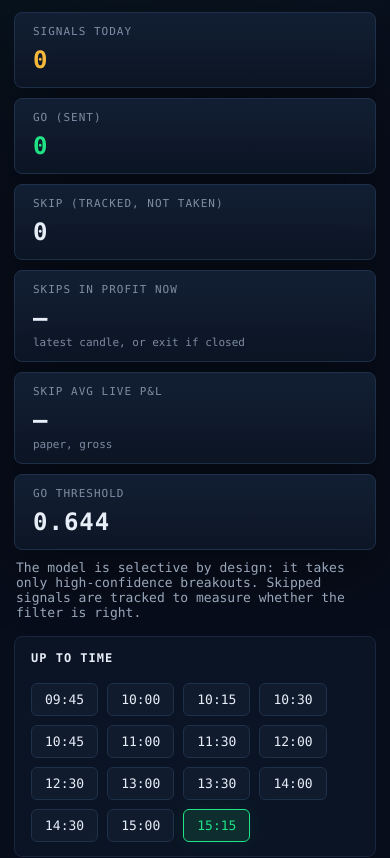
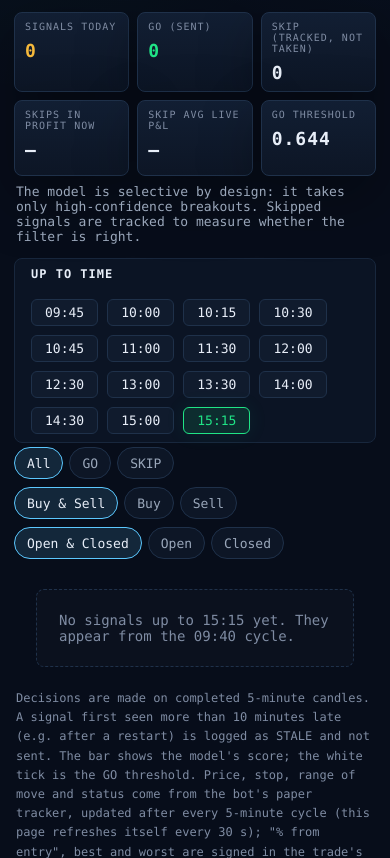
Before and after one commit to shravankishore2/option-orb-bot, a Flask app: page /live in a window 390 px wide. Shown: the part 304-1162 px from the top of the page. Run offline with Flask 3, Linux system fonts and the light colour scheme.

Commit message:
Live view: SKIP badge never splits; compact strip and time filter; 3-column strip on phones
Co-Authored-By: Claude Opus 5.5 <noreply@anthropic.com>
Claude-Session: https://claude.ai/code/session_0165cZSCtXKumLAQiE5pJGXF

```diff
--- a/static/style.css
+++ b/static/style.css
@@ -889,8 +889,11 @@ em.few, em.pos, em.neg { font-style: normal; }
 .sr-only { position: absolute; width: 1px; height: 1px; padding: 0; margin: -1px; overflow: hidden;
            clip: rect(0 0 0 0); white-space: nowrap; border: 0; }
 
-#live-strip .stats-row { padding: 12px 0 8px; gap: 10px; }
-#live-strip .stat-card { padding-top: 12px; padding-bottom: 12px; }
+#live-strip .stats-row { padding: 12px 0 6px; gap: 10px; }
+#live-strip .stat-card { padding-top: 10px; padding-bottom: 10px; }
+#live-strip .stat-card strong { font-size: 22px; }
+.filter-strip.compact { margin-top: 8px; padding-top: 8px; padding-bottom: 8px; margin-bottom: 4px; }
+.filter-strip.compact .time-btn { padding-top: 5px; padding-bottom: 5px; }
 @media (min-width: 1100px) and (max-width: 1300px) {
     #live-strip .stats-row { grid-template-columns: repeat(6, minmax(0, 1fr)); }
 }
@@ -910,8 +913,8 @@ em.few, em.pos, em.neg { font-style: normal; }
              border: 1px solid var(--border); border-radius: 8px; background: var(--panel);
              font-family: ui-sans-serif, system-ui, -apple-system, "Segoe UI", Roboto, "Helvetica Neue", Arial, sans-serif;
              font-variant-numeric: tabular-nums; }
-.sig-table col.c-signal { width: 17%; }
-.sig-table col.c-decision { width: 13%; }
+.sig-table col.c-signal { width: 15%; }
+.sig-table col.c-decision { width: 15%; }
 .sig-table col.c-score { width: 11%; }
 .sig-table col.c-price { width: 17%; }
 .sig-table col.c-stop { width: 13%; }
@@ -948,9 +951,11 @@ th[aria-sort="descending"] .sort i::after { content: "↓"; opacity: 1; }
 .dir-sell { background: var(--red-soft); color: #ff6874; }   /* 5.2:1 even on a GO row's tint */
 .dir-sell::before { content: "▼ "; }
 
-.dec { display: inline-flex; align-items: baseline; gap: 6px; padding: 3px 8px; border-radius: 4px;
-       font-size: 12px; font-weight: 800; letter-spacing: 0.05em; }
-.dec small { font-size: 11px; font-weight: 500; letter-spacing: 0; }
+.dec { display: inline-flex; flex-wrap: wrap; align-items: baseline; column-gap: 6px; padding: 3px 8px;
+       border-radius: 4px; font-size: 12px; letter-spacing: 0.05em; }
+.dec b { font-weight: 800; white-space: nowrap; }
+.dec small { font-size: 11px; font-weight: 500; letter-spacing: 0; white-space: nowrap; }
+.dec-go { font-weight: 800; }
 .dec-go { background: var(--green); color: #06251a; }
 .dec-skip { border: 1px dashed var(--muted); color: var(--muted-2); }
 .dec-stale { border: 1px solid var(--amber); color: var(--amber); }
@@ -1001,6 +1006,11 @@ th[aria-sort="descending"] .sort i::after { content: "↓"; opacity: 1; }
 
 /* Under 768 px each signal is a card with the same information. */
 @media (max-width: 767px) {
+    #live-strip .stats-row { grid-template-columns: repeat(3, minmax(0, 1fr)); gap: 8px; }
+    #live-strip .stat-card { padding: 8px 10px; }
+    #live-strip .stat-card span { font-size: 10px; }
+    #live-strip .stat-card strong { font-size: 18px; }
+    #live-strip .stat-card small { display: none; }
     .chip-count { margin-left: 0; width: 100%; }
     .sig-table, .sig-table thead, .sig-table tbody, .sig-table tr, .sig-table td { display: block; }
     .sig-table { border: 0; background: none; }
--- a/templates/dashboard.html
+++ b/templates/dashboard.html
@@ -58,7 +58,7 @@
     {% with part = "strip" %}{% include "live_fragment.html" %}{% endwith %}
     <p class="selective-note">{{ selective_note }}</p>
 
-    <section class="filter-strip" aria-label="Filters">
+    <section class="filter-strip compact" aria-label="Time filter">
         <div class="filter-label" id="time-label">UP TO TIME</div>
         <div class="time-buttons" role="group" aria-labelledby="time-label">
             {% for t in time_filters %}
--- a/templates/live_fragment.html
+++ b/templates/live_fragment.html
@@ -13,7 +13,7 @@
         <div class="stat-card"><span>GO (SENT)</span><strong class="green">{{ sm.go }}</strong></div>
         <div class="stat-card"><span>SKIP (TRACKED, NOT TAKEN)</span><strong>{{ sm.skip }}</strong></div>
         <div class="stat-card"><span>SKIPS IN PROFIT NOW</span><strong>{% if sm.skip_priced %}{{ sm.skip_in_profit }}/{{ sm.skip_priced }}{% else %}—{% endif %}</strong>
-            <small>latest candle, or exit if closed</small></div>
+            <small>now, or at exit</small></div>
         <div class="stat-card"><span>SKIP AVG LIVE P&amp;L</span><strong>{% if sm.skip_avg_pnl is not none %}<em class="{{ 'pos' if sm.skip_avg_pnl >= 0 else 'neg' }}">{{ "%+.2f"|format(sm.skip_avg_pnl) }}%</em>{% else %}—{% endif %}</strong>
             <small>paper, gross</small></div>
         <div class="stat-card"><span>GO THRESHOLD</span><strong>{{ model.threshold }}</strong>{% if sm.stale %}<small>{{ sm.stale }} stale (not sent)</small>{% endif %}</div>
@@ -65,8 +65,8 @@
             </td>
             <td data-label="Decision">
                 {% if s.decision == "GO" %}<span class="dec dec-go">GO</span>
-                {% elif s.decision == "STALE" %}<span class="dec dec-stale" title="first seen more than 10 minutes late; not sent">STALE <small>not sent</small></span>
-                {% else %}<span class="dec dec-skip" title="paper (shadow) position: the model did not take it">SKIP <small>tracked, not taken</small></span>{% endif %}
+                {% elif s.decision == "STALE" %}<span class="dec dec-stale" title="first seen more than 10 minutes late; not sent"><b>STALE</b> <small>not sent</small></span>
+                {% else %}<span class="dec dec-skip" title="paper (shadow) position: the model did not take it"><b>SKIP</b> <small>tracked, not taken</small></span>{% endif %}
             </td>
             <td data-label="Score">
                 {% if s.score_raw is not none %}
```
